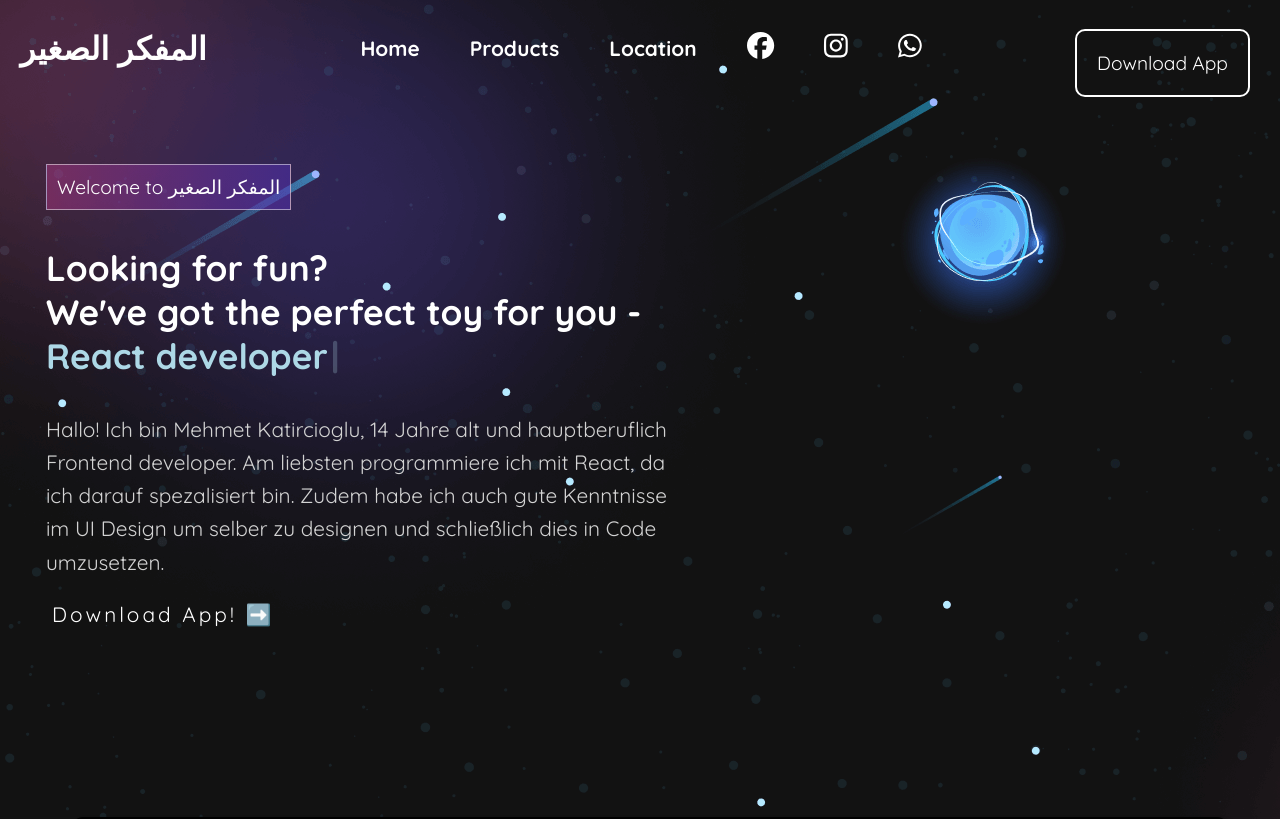
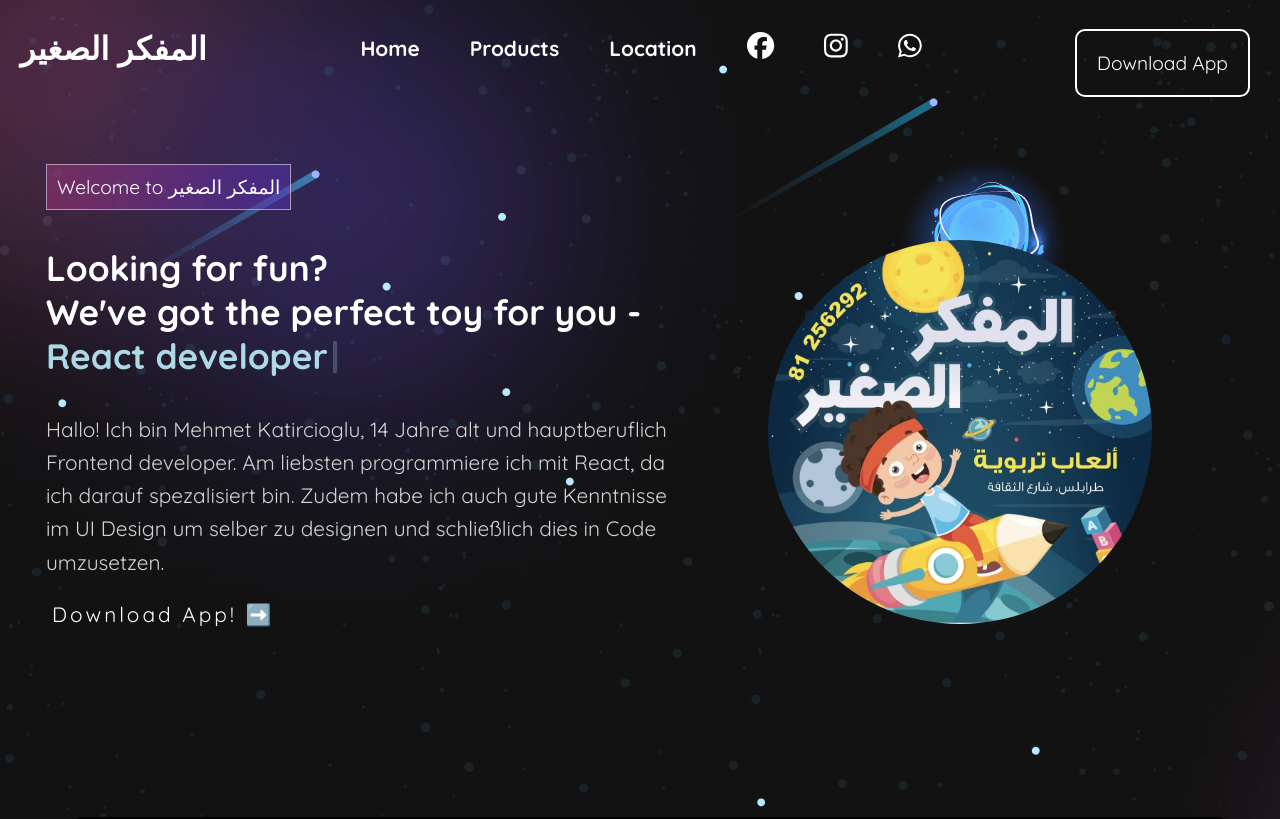
Before and after one commit to Frontend-devM/kinderladen-website, a React (Vite) app: page / in a window 1280 px wide. Shown: the top 819 px of the page. Built offline with nearby package versions, Linux system fonts and the light colour scheme.

Commit message:
Bug fix Responsiv homepage

```diff
--- a/src/pages/Start.jsx
+++ b/src/pages/Start.jsx
@@ -3,6 +3,7 @@ import styled, { keyframes } from "styled-components";
 import { motion } from "framer-motion";
 import { useInView } from "react-intersection-observer";
 import { useNavigate } from "react-router-dom";
+import Logo from "../assets/Logo.jpg";
 
 
 const WelcomeMessage = styled.p`
@@ -111,6 +112,8 @@ function Start() {
   const {ref: infoTextRef, inView: infoTextInView} = useInView({triggerOnce: true, threshold: 0.2});
   const {ref: btnRef, inView: btnInView} = useInView({triggerOnce: true, threshold: 0.2});
 
+  const isMobile = window.innerWidth < 767;
+
 
   const navigate = useNavigate();
 
@@ -165,6 +168,11 @@ function Start() {
       </motion.div>
 
 
+      {!isMobile && (
+        <Img src={Logo} alt="Logo" loading="lazy"/>
+      )}
+
+
       <motion.div
          ref={btnRef}
          initial={{opacity: 0, x: 100}}
--- a/src/styles/Ort.module.css
+++ b/src/styles/Ort.module.css
@@ -38,5 +38,6 @@
 @media (max-width: 767px) {
     .sectionProdukte{
         margin-top: 30%;
+        margin-left: -2%;
     }
 }
--- a/src/styles/Produkte.module.css
+++ b/src/styles/Produkte.module.css
@@ -75,6 +75,7 @@
 
 
 @media (max-width: 767px) {
+
     .ProdukteDiv{
         display: flex;
         flex-wrap: wrap;
@@ -89,4 +90,9 @@
         margin-top: 5%;
 
     }
+
+
+    .sectionProdukte{
+        margin-left: -2%;
+    }
 }
```
